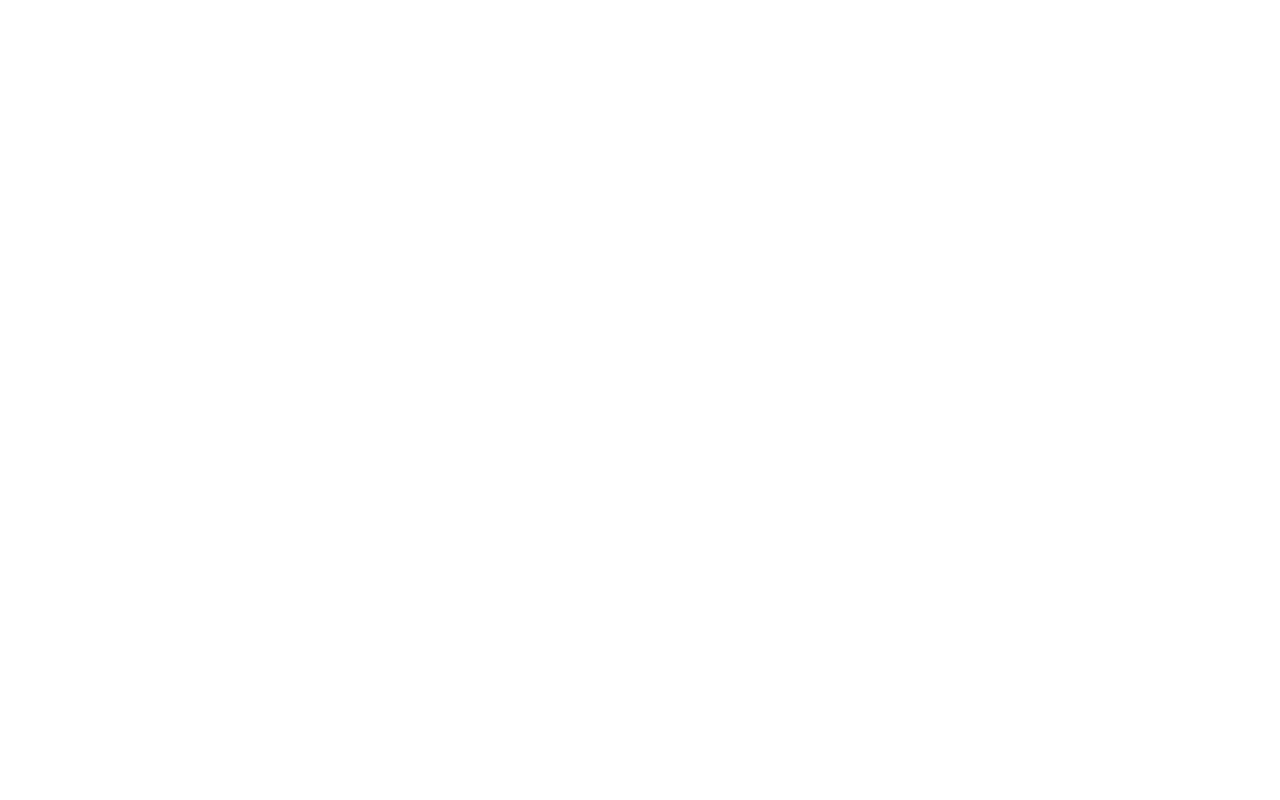
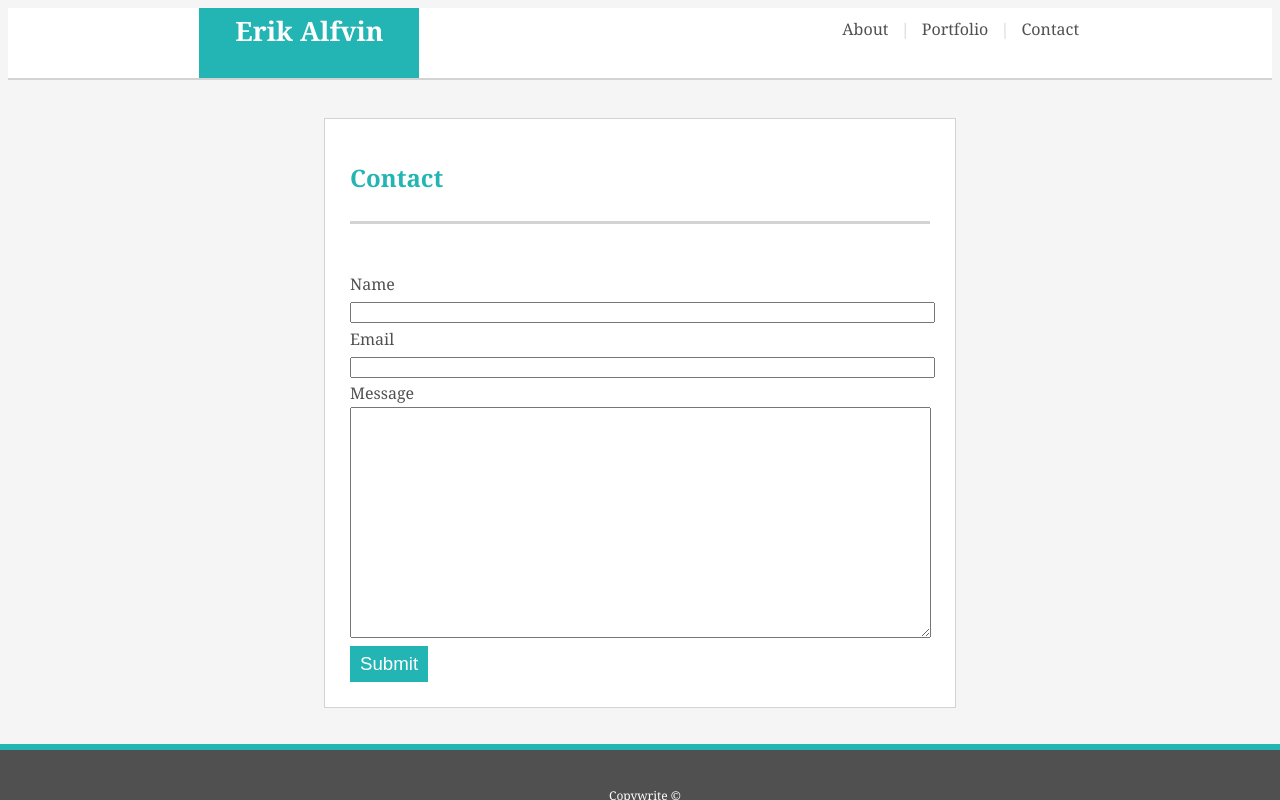
Before and after one commit to ealfvin-dev/BasicPortfolio, a plain HTML site: page contact.html in a window 1280 px wide. Drawn offline with Linux system fonts and the light colour scheme.

Commit message:
Made Contact page

```diff
--- a/assets/css/style.css
+++ b/assets/css/style.css
@@ -55,6 +55,17 @@ h2 {
     margin-right: 15%;
 }
 
+#ContactContent {
+    background-color: white;
+    border: lightgrey;
+    border-style: solid;
+    border-width: 1px;
+    padding: 25px;
+    margin-top: 3%;
+    margin-left: 25%;
+    margin-right: 25%;
+}
+
 #ProfilePicture {
     width: 12%;
     margin-left: 0px;
@@ -80,6 +91,18 @@ a {
     text-decoration: none;
 }
 
+#ContactSubmit {
+    background-color: rgb(35, 180, 180);
+    border: none;
+    color: white;
+    text-align: center;
+    font-size: 14pt;
+    padding-right: 10px;
+    padding-left: 10px;
+    padding-top: 7px;
+    padding-bottom: 7px;
+}
+
 footer {
     height: 5%;
     background-color: rgb(80, 80, 80);
--- a/contact.html
+++ b/contact.html
@@ -0,0 +1,55 @@
+<!DOCTYPE html>
+<html lang="en">
+<head>
+    <meta charset="UTF-8">
+    <meta name="viewport" content="width=device-width, initial-scale=1.0">
+    <meta http-equiv="X-UA-Compatible" content="ie=edge">
+    <title>Contact</title>
+    <link rel="stylesheet" type="text/css" href="assets/css/style.css"
+</head>
+<body>
+    <header class="clearfix">
+        <div class="erikAlfvin">
+            <a id="Name" href="index.html"> <strong>Erik Alfvin</strong> </a>
+        </div>
+        <div class="menu">
+                <a href="index.html">About</a>  |  <a href="portfolio.html">Portfolio</a>  |  <a href="contact.html">Contact</a>
+        </div>
+
+    </header>
+
+    <section id=ContactContent class="clearfix">
+        <h2>Contact</h2>
+
+        <br />
+        Name
+        <br />
+
+        <input type="text" size="70" />
+
+        <br />
+        Email
+        <br />
+
+        <input type="text" size="70" />
+
+        <br />
+        Message
+        <br />
+
+        <textarea rows="15" cols="70"></textarea>
+        <br />
+
+        <button id="ContactSubmit">
+            Submit
+        </button>
+
+    </section>
+
+    <footer>
+        <br />
+        Copywrite &copy;
+    </footer>
+
+</body>
+</html>
```
Also changed, not shown: index.html (+2 -2 lines).
